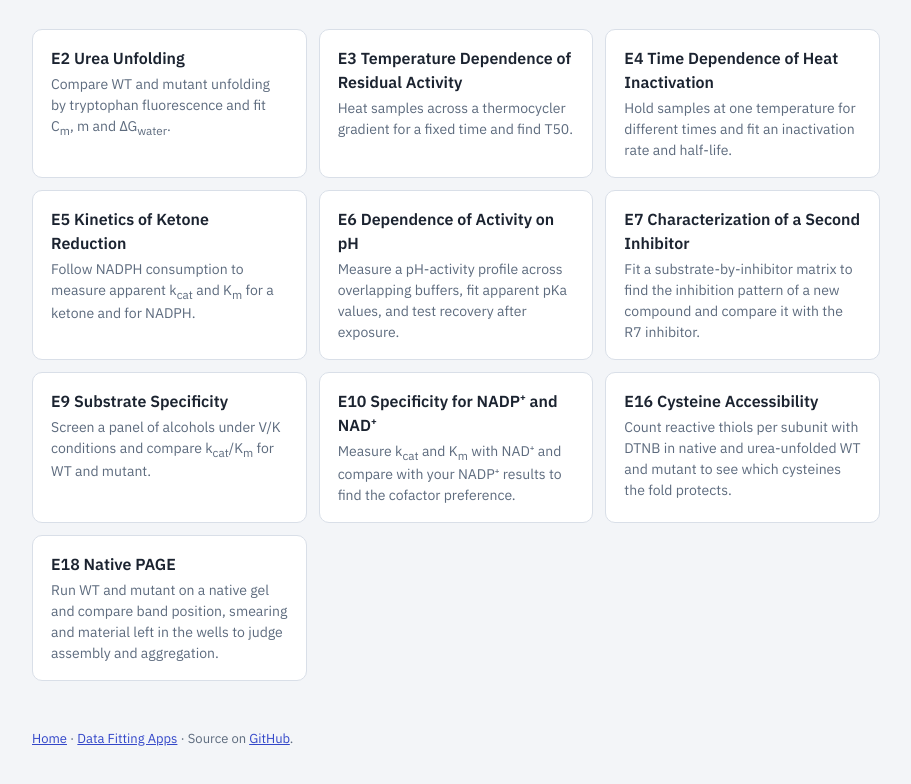
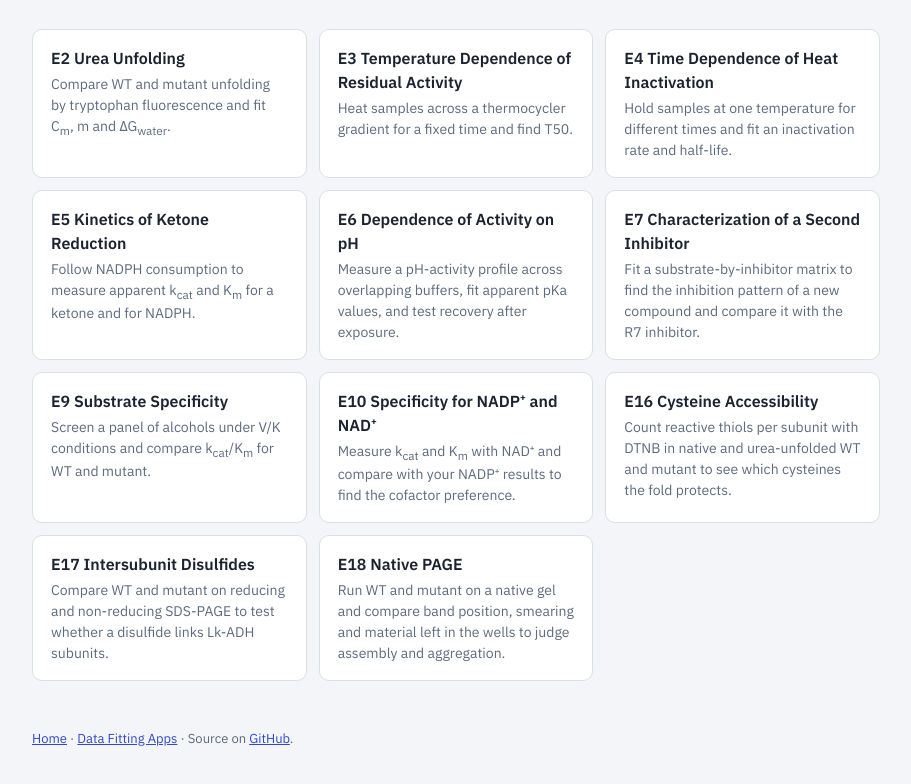
Before and after one commit to swnisu1/BBMB_4110, a plain HTML site: page lab-protocols.html in a window 1280 px wide. Shown: the part 156-940 px from the top of the page, without its empty margins (184-1095 px from the left). Drawn offline with Linux system fonts and the light colour scheme.

Commit message:
Add E17 Intersubunit Disulfides protocol and link it
Co-Authored-By: Claude Opus 5.5 <noreply@anthropic.com>
Claude-Session: https://claude.ai/code/session_0162t2prHA4BNUJXPxJbF5rx

```diff
--- a/lab-protocols.html
+++ b/lab-protocols.html
@@ -90,6 +90,10 @@ footer a { color: var(--accent); }
       <p class="t">E16 Cysteine Accessibility</p>
       <p class="d">Count reactive thiols per subunit with DTNB in native and urea-unfolded WT and mutant to see which cysteines the fold protects.</p>
     </a>
+    <a class="card" href="Lab_protocols/E17_Intersubunit_Disulfides.docx">
+      <p class="t">E17 Intersubunit Disulfides</p>
+      <p class="d">Compare WT and mutant on reducing and non-reducing SDS-PAGE to test whether a disulfide links Lk-ADH subunits.</p>
+    </a>
     <a class="card" href="Lab_protocols/E18_Native_PAGE.docx">
       <p class="t">E18 Native PAGE</p>
       <p class="d">Run WT and mutant on a native gel and compare band position, smearing and material left in the wells to judge assembly and aggregation.</p>
```
Also changed, not shown: 1 other file.
